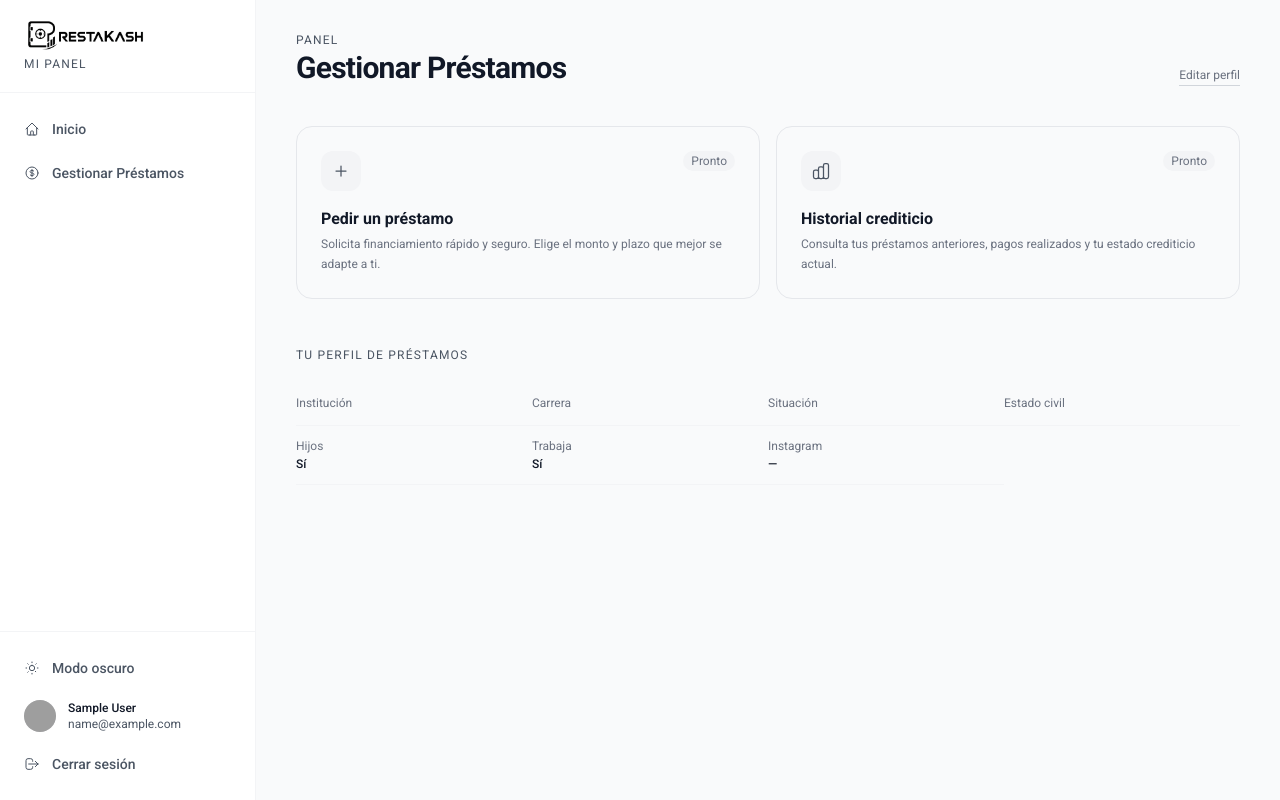
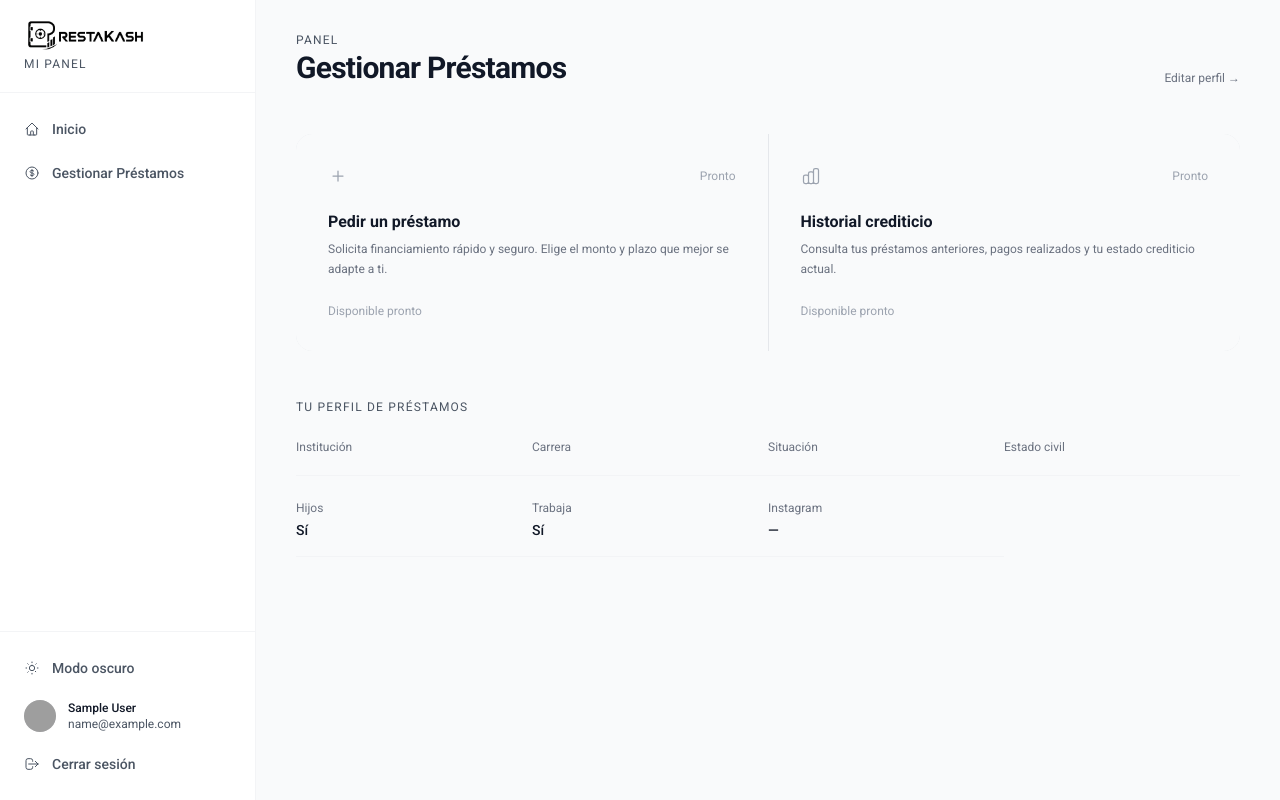
Before and after one commit to AlexQuintana147/PrestaKash, a Laravel app: template resources/views/client/loans/index.blade.php in a window 1280 px wide. Run offline with Laravel 12, Linux system fonts and the light colour scheme; the template is opened without the code that fills it, so the values that code supplies are empty; the visitor is signed in with stand-in values (Sample User, id 1); parts of the project's set-up code (start-up, migrations or seed data) failed here and were passed over; some libraries are stand-ins or nearby versions; grey boxes are pictures that could not be loaded.

Commit message:
prestamos2

```diff
--- a/resources/views/client/loans/index.blade.php
+++ b/resources/views/client/loans/index.blade.php
@@ -6,14 +6,14 @@
 <div class="min-h-screen px-5 md:px-10 py-8">
 
     <!-- Header -->
-    <div class="flex items-end justify-between mb-10">
+    <div class="flex items-end justify-between mb-12">
         <div>
             <p class="text-xs text-gray-600 dark:text-gray-400 uppercase tracking-widest mb-0.5">Panel</p>
             <h1 class="text-2xl md:text-3xl font-bold text-gray-900 dark:text-white tracking-tight">Gestionar Préstamos</h1>
         </div>
         <a href="{{ route('client.loans.profile.edit') }}"
-           class="text-xs text-gray-500 dark:text-gray-400 hover:text-gray-900 dark:hover:text-white border-b border-gray-300 dark:border-gray-600 hover:border-gray-900 dark:hover:border-white transition-colors pb-0.5">
-            Editar perfil
+           class="text-xs text-gray-500 dark:text-gray-400 hover:text-gray-900 dark:hover:text-white transition-colors">
+            Editar perfil →
         </a>
     </div>
 
@@ -27,59 +27,62 @@
     @endif
 
     <!-- Acciones principales -->
-    <div class="grid grid-cols-1 md:grid-cols-2 gap-4 mb-12">
+    <div class="grid grid-cols-1 md:grid-cols-2 gap-px bg-gray-200 dark:bg-gray-800 rounded-2xl overflow-hidden mb-12">
 
         <!-- Pedir préstamo -->
-        <div class="group relative rounded-2xl border border-gray-200 dark:border-gray-800 p-6 hover:border-gray-400 dark:hover:border-gray-600 transition-colors cursor-not-allowed">
-            <div class="flex items-start justify-between mb-4">
-                <div class="w-10 h-10 rounded-xl bg-gray-100 dark:bg-gray-800 flex items-center justify-center">
-                    <svg class="w-5 h-5 text-gray-600 dark:text-gray-400" fill="none" stroke="currentColor" viewBox="0 0 24 24">
+        <div class="bg-gray-50 dark:bg-gray-950 p-8 flex flex-col gap-6">
+            <div class="flex items-center justify-between">
+                <svg class="w-5 h-5 text-gray-400 dark:text-gray-500" fill="none" stroke="currentColor" viewBox="0 0 24 24">
                     <path stroke-linecap="round" stroke-linejoin="round" stroke-width="1.5" d="M12 6v6m0 0v6m0-6h6m-6 0H6"/>
                 </svg>
+                <span class="text-xs text-gray-400 dark:text-gray-600">Pronto</span>
             </div>
-                <span class="text-xs bg-gray-100 dark:bg-gray-800 text-gray-500 dark:text-gray-500 px-2 py-0.5 rounded-full">Pronto</span>
+            <div>
+                <h2 class="text-base font-semibold text-gray-900 dark:text-white mb-1.5">Pedir un préstamo</h2>
+                <p class="text-xs text-gray-500 dark:text-gray-400 leading-relaxed">Solicita financiamiento rápido y seguro. Elige el monto y plazo que mejor se adapte a ti.</p>
             </div>
-            <h2 class="text-base font-semibold text-gray-900 dark:text-white mb-1">Pedir un préstamo</h2>
-            <p class="text-xs text-gray-500 dark:text-gray-400 leading-relaxed">Solicita financiamiento rápido y seguro. Elige el monto y plazo que mejor se adapte a ti.</p>
+            <button disabled class="self-start text-xs text-gray-400 dark:text-gray-600 cursor-not-allowed">Disponible pronto</button>
         </div>
 
         <!-- Historial crediticio -->
-        <div class="group relative rounded-2xl border border-gray-200 dark:border-gray-800 p-6 hover:border-gray-400 dark:hover:border-gray-600 transition-colors cursor-not-allowed">
-            <div class="flex items-start justify-between mb-4">
-                <div class="w-10 h-10 rounded-xl bg-gray-100 dark:bg-gray-800 flex items-center justify-center">
-                    <svg class="w-5 h-5 text-gray-600 dark:text-gray-400" fill="none" stroke="currentColor" viewBox="0 0 24 24">
+        <div class="bg-gray-50 dark:bg-gray-950 p-8 flex flex-col gap-6">
+            <div class="flex items-center justify-between">
+                <svg class="w-5 h-5 text-gray-400 dark:text-gray-500" fill="none" stroke="currentColor" viewBox="0 0 24 24">
                     <path stroke-linecap="round" stroke-linejoin="round" stroke-width="1.5" d="M9 19v-6a2 2 0 00-2-2H5a2 2 0 00-2 2v6a2 2 0 002 2h2a2 2 0 002-2zm0 0V9a2 2 0 012-2h2a2 2 0 012 2v10m-6 0a2 2 0 002 2h2a2 2 0 002-2m0 0V5a2 2 0 012-2h2a2 2 0 012 2v14a2 2 0 01-2 2h-2a2 2 0 01-2-2z"/>
                 </svg>
+                <span class="text-xs text-gray-400 dark:text-gray-600">Pronto</span>
             </div>
-                <span class="text-xs bg-gray-100 dark:bg-gray-800 text-gray-500 dark:text-gray-500 px-2 py-0.5 rounded-full">Pronto</span>
+            <div>
+                <h2 class="text-base font-semibold text-gray-900 dark:text-white mb-1.5">Historial crediticio</h2>
+                <p class="text-xs text-gray-500 dark:text-gray-400 leading-relaxed">Consulta tus préstamos anteriores, pagos realizados y tu estado crediticio actual.</p>
             </div>
-            <h2 class="text-base font-semibold text-gray-900 dark:text-white mb-1">Historial crediticio</h2>
-            <p class="text-xs text-gray-500 dark:text-gray-400 leading-relaxed">Consulta tus préstamos anteriores, pagos realizados y tu estado crediticio actual.</p>
+            <button disabled class="self-start text-xs text-gray-400 dark:text-gray-600 cursor-not-allowed">Disponible pronto</button>
         </div>
 
     </div>
 
-    <!-- Resumen perfil -->
+    <!-- Perfil -->
     <div>
-        <p class="text-xs text-gray-600 dark:text-gray-400 uppercase tracking-widest mb-5">Tu perfil de préstamos</p>
-        <div class="grid grid-cols-2 md:grid-cols-4 gap-0">
+        <p class="text-xs text-gray-600 dark:text-gray-400 uppercase tracking-widest mb-6">Tu perfil de préstamos</p>
+
+        <div class="grid grid-cols-2 md:grid-cols-4 gap-y-6">
             @foreach([
-                'Institución'   => $profile->institution,
-                'Carrera'       => $profile->career,
-                'Situación'     => $profile->academic_status,
-                'Estado civil'  => match($profile->marital_status) {
-                    'soltero'            => 'Soltero/a',
-                    'casado_separado'    => 'Casado — sep.',
-                    'casado_compartido'  => 'Casado — comp.',
-                    default              => $profile->marital_status,
+                'Institución'  => $profile->institution,
+                'Carrera'      => $profile->career,
+                'Situación'    => $profile->academic_status,
+                'Estado civil' => match($profile->marital_status) {
+                    'soltero'           => 'Soltero/a',
+                    'casado_separado'   => 'Casado — bienes sep.',
+                    'casado_compartido' => 'Casado — bienes comp.',
+                    default             => $profile->marital_status,
                 },
-                'Hijos'         => $profile->has_children ? 'Sí' : 'No',
-                'Trabaja'       => $profile->is_employed ? 'Sí' : 'No',
-                'Instagram'     => $profile->instagram ?? '—',
+                'Hijos'        => $profile->has_children ? 'Sí' : 'No',
+                'Trabaja'      => $profile->is_employed ? 'Sí' : 'No',
+                'Instagram'    => $profile->instagram ?? '—',
             ] as $label => $value)
-            <div class="py-3 border-b border-gray-100 dark:border-gray-900 pr-4">
-                <p class="text-xs text-gray-500 dark:text-gray-400 mb-0.5">{{ $label }}</p>
-                <p class="text-xs font-medium text-gray-900 dark:text-white truncate">{{ $value }}</p>
+            <div class="border-b border-gray-100 dark:border-gray-900 pb-4">
+                <p class="text-xs text-gray-500 dark:text-gray-400 mb-1">{{ $label }}</p>
+                <p class="text-sm font-medium text-gray-900 dark:text-white">{{ $value }}</p>
             </div>
             @endforeach
         </div>
```
Lines whose indentation alone changed are shown as unchanged.
